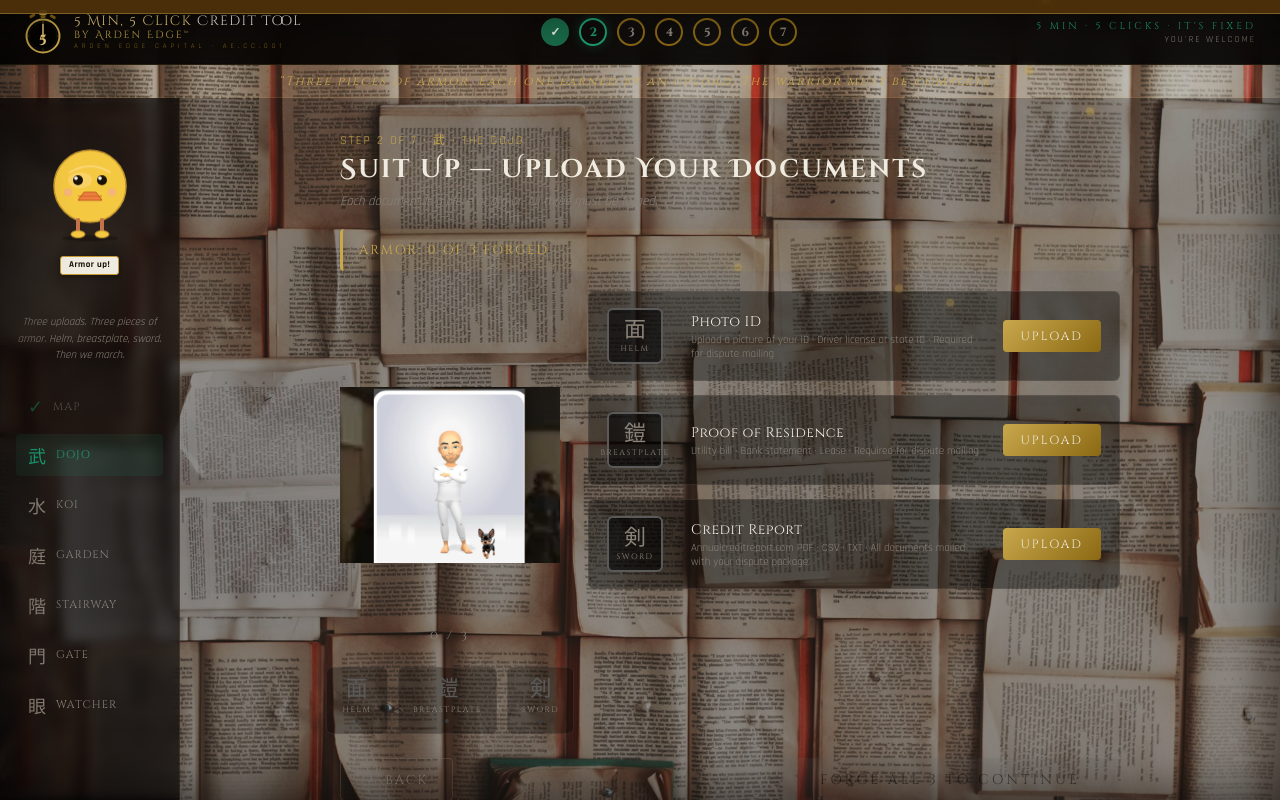
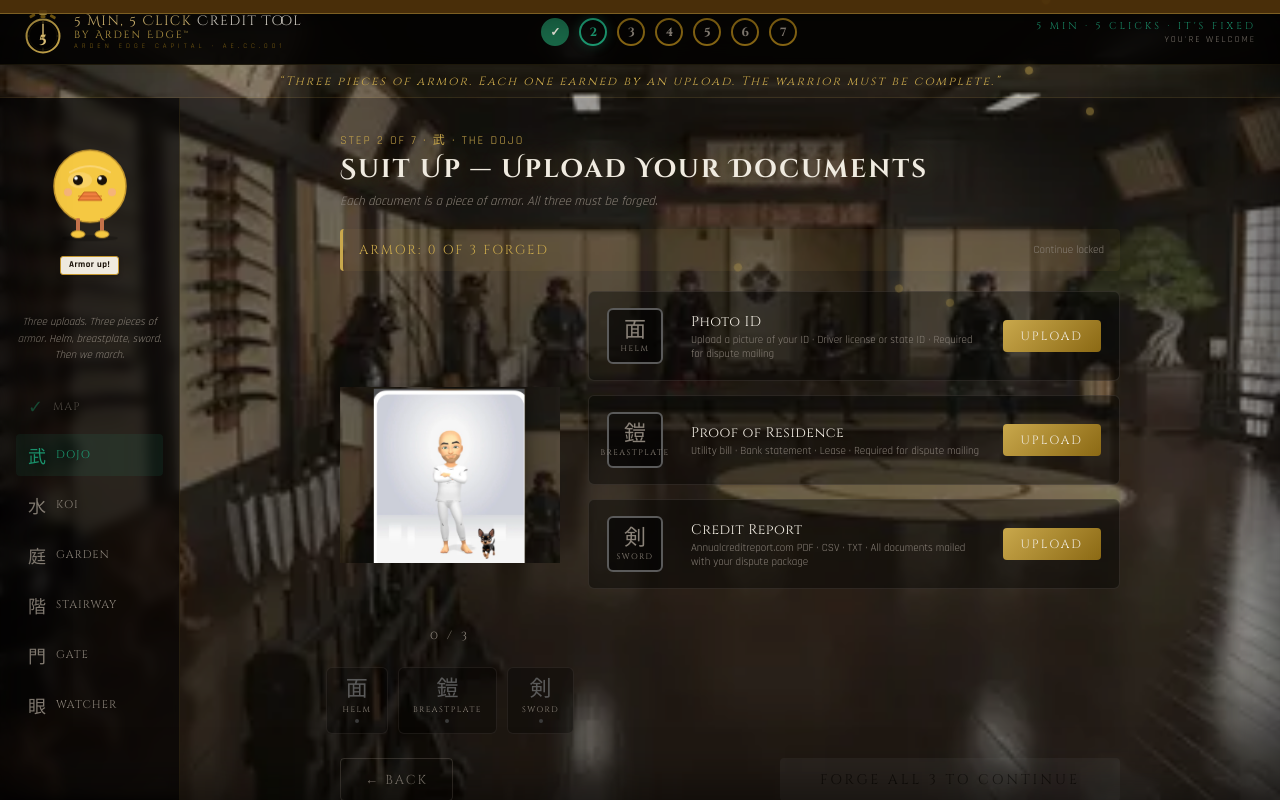
Before and after one commit to Businessbear1981/BitmojiGuy5MinCreditFix, a Next.js app in the folder frontend/: page /dojo in a window 1280 px wide. Shown: the top 800 px of the page. Built offline with nearby package versions, Linux system fonts and the light colour scheme; no server answers.

Commit message:
Change image source from wartable.jpg to dojo.png

```diff
--- a/frontend/app/dojo/page.tsx
+++ b/frontend/app/dojo/page.tsx
@@ -71,7 +71,7 @@ export default function DojoPage() {
     <>
       {/* eslint-disable-next-line @next/next/no-img-element */}
       <img
-        src="/wartable.jpg"
+        src="/dojo.png"
         alt=""
         style={{
           position: 'fixed',
```
